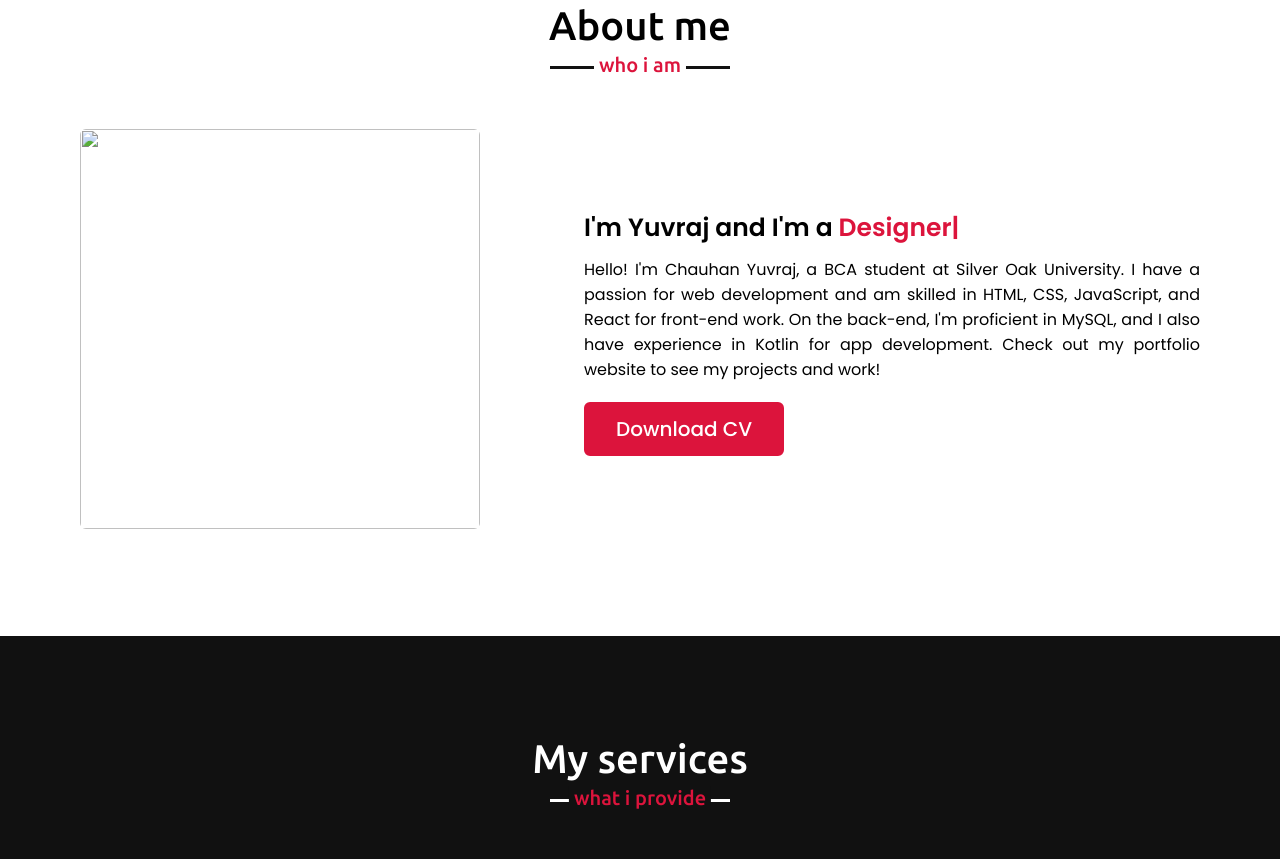
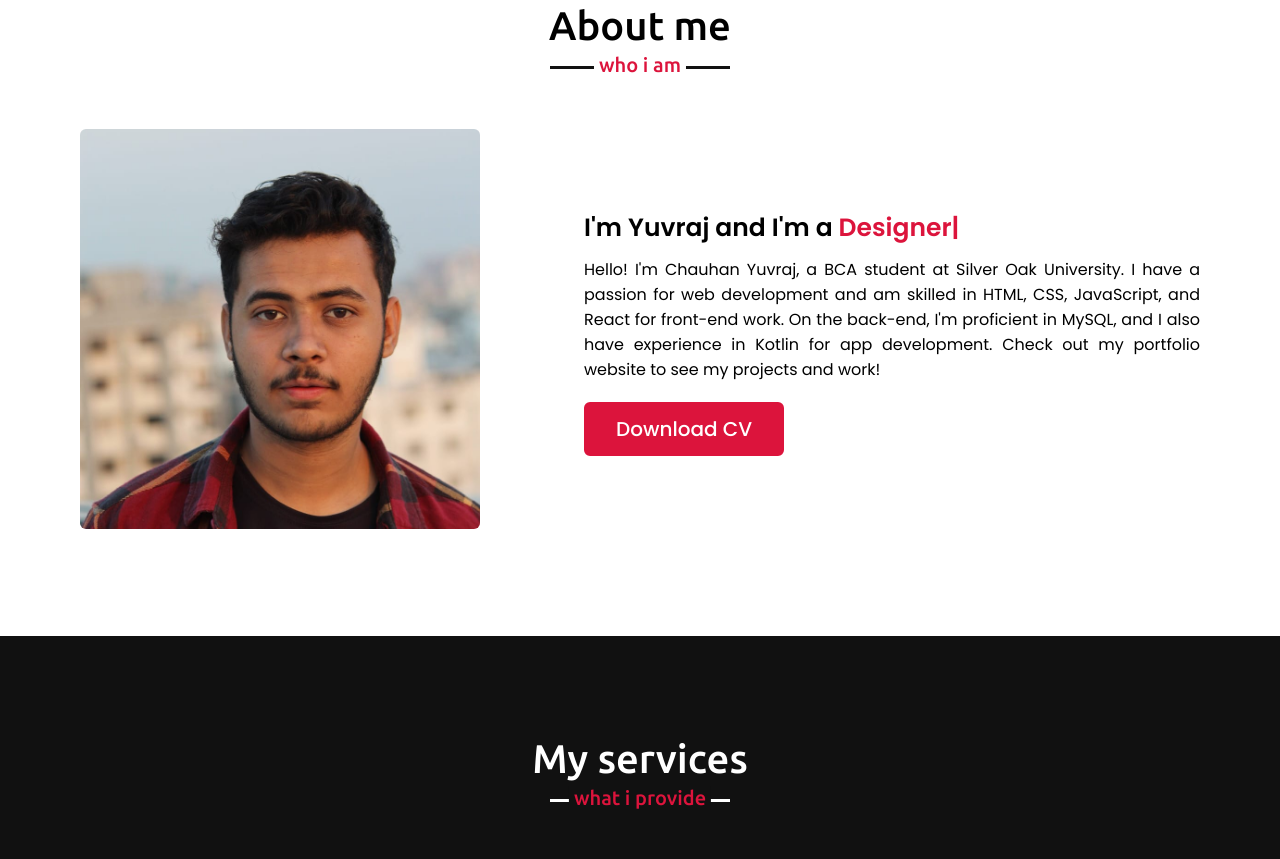
Before and after one commit to Chauhan-yuvraj/Updated-, a plain HTML site: page index.html in a window 1280 px wide. Shown: the part 897-1756 px from the top of the page. Drawn offline with nearby package versions, Linux system fonts and the light colour scheme; files whose address does not match are found by name.

Commit message:
Update index.html

```diff
--- a/index.html
+++ b/index.html
@@ -52,7 +52,7 @@
             <h2 class="title">About me</h2>
             <div class="about-content">
                 <div class="column left">
-                    <img src="images/pic.jpg" alt="">
+                    <img src="pic.jpg" alt="">
                 </div>
                 <div class="column right">
                     <div class="text">I'm Yuvraj and I'm a <span class="typing-2"></span></div>
```
